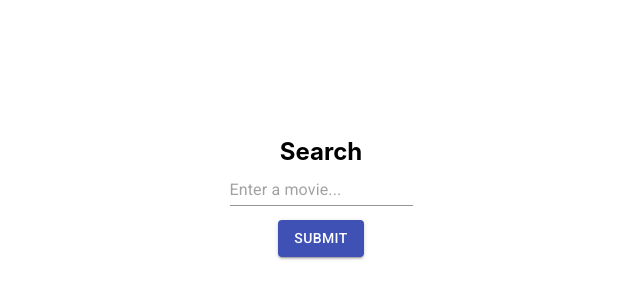
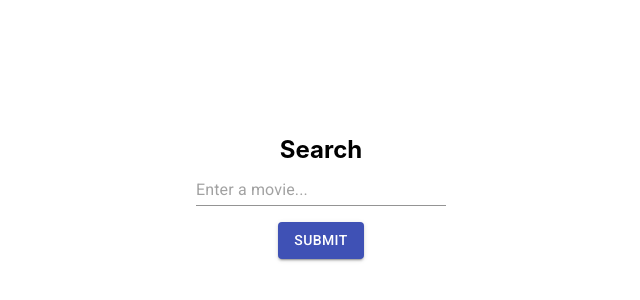
Before and after one commit to Sitray/react-omdbAPI-frontend, a React (Create React App) app: page / in a window 1280 px wide. Shown: the part 200-500 px from the top of the page, without its empty margins (319-959 px from the left). Built offline with nearby package versions, Linux system fonts and the light colour scheme.

Commit message:
fix style name

```diff
--- a/src/components/SearchMovieBar.css
+++ b/src/components/SearchMovieBar.css
@@ -18,8 +18,7 @@
   margin: 6px;
 }
 
-.form {
-  margin: 8px;
-  width: auto;
-  text-align: center;
+.input {
+  margin: 10px;
+  width: 250px;
 }
--- a/src/components/SearchMovieBarComponent.jsx
+++ b/src/components/SearchMovieBarComponent.jsx
@@ -18,7 +18,7 @@ export default function SearchMovieBarComponent(props) {
         <h2 className="title">Search</h2>
         <Input
           placeholder="Enter a movie..."
-          className="form"
+          className="input"
           inputProps={{ 'aria-label': 'description' }}
           value={movie}
           onChange={e => setMovie(e.target.value)}
```
